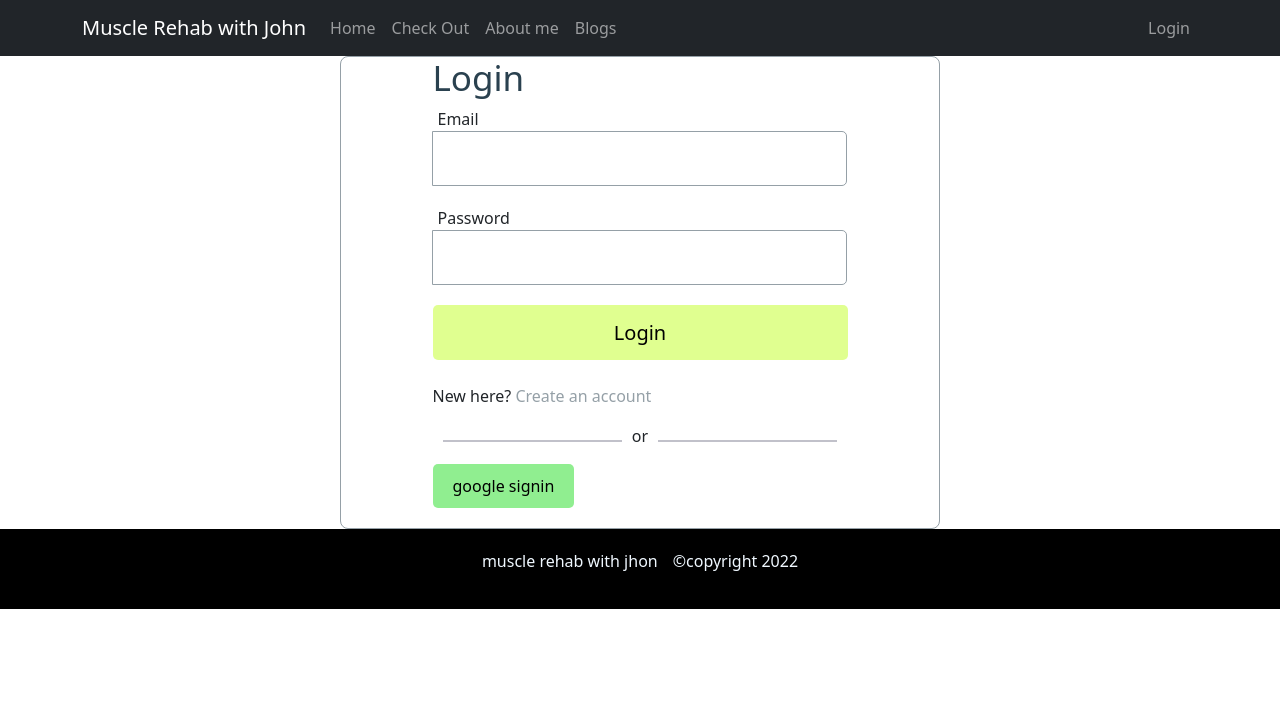
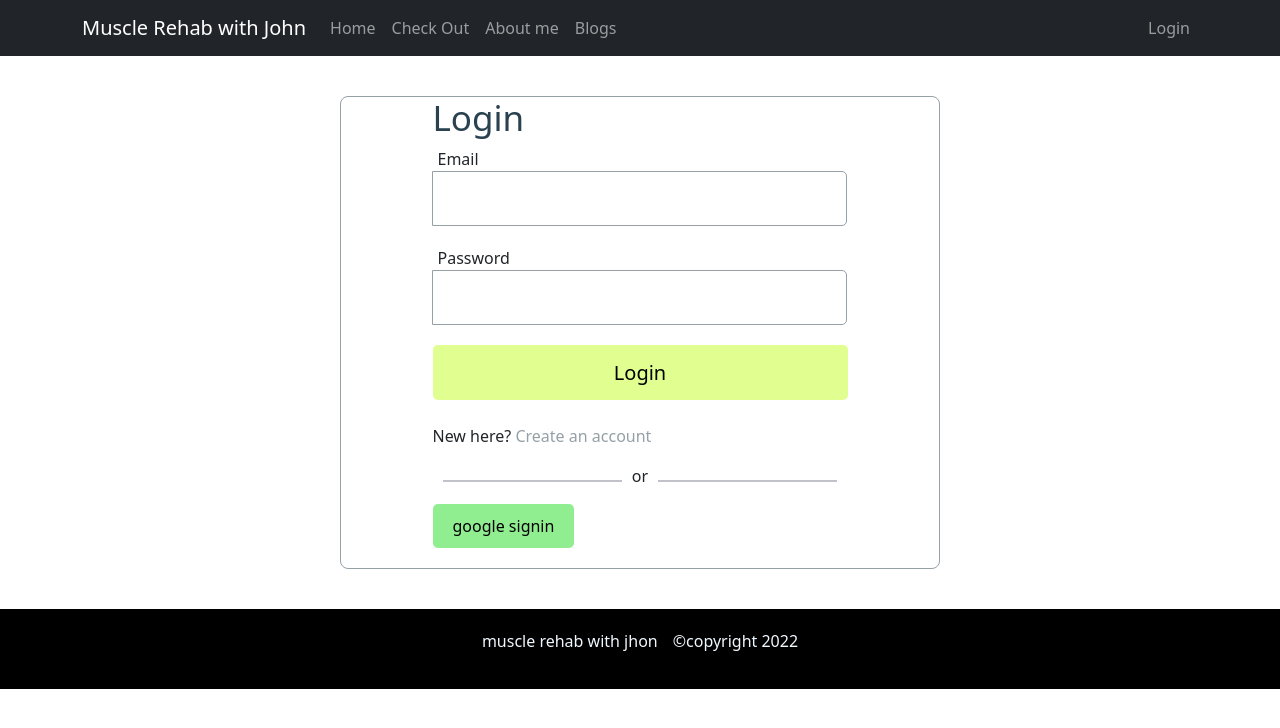
Before and after one commit to Kanto065/Gym-service-provider, a React (Create React App) app: page /login in a window 1280 px wide. Shown: the top 728 px of the page. Built offline with nearby package versions, Linux system fonts and the light colour scheme; no server answers.

Commit message:
added margin in log in page

```diff
--- a/src/Pages/Login/Login.css
+++ b/src/Pages/Login/Login.css
@@ -1,6 +1,6 @@
 .form-container {
     width: 600px;
-    margin: 0 auto;
+    margin: 40px auto;
     border: 1px solid #95A0A7;
     box-sizing: border-box;
     border-radius: 8px;
```
